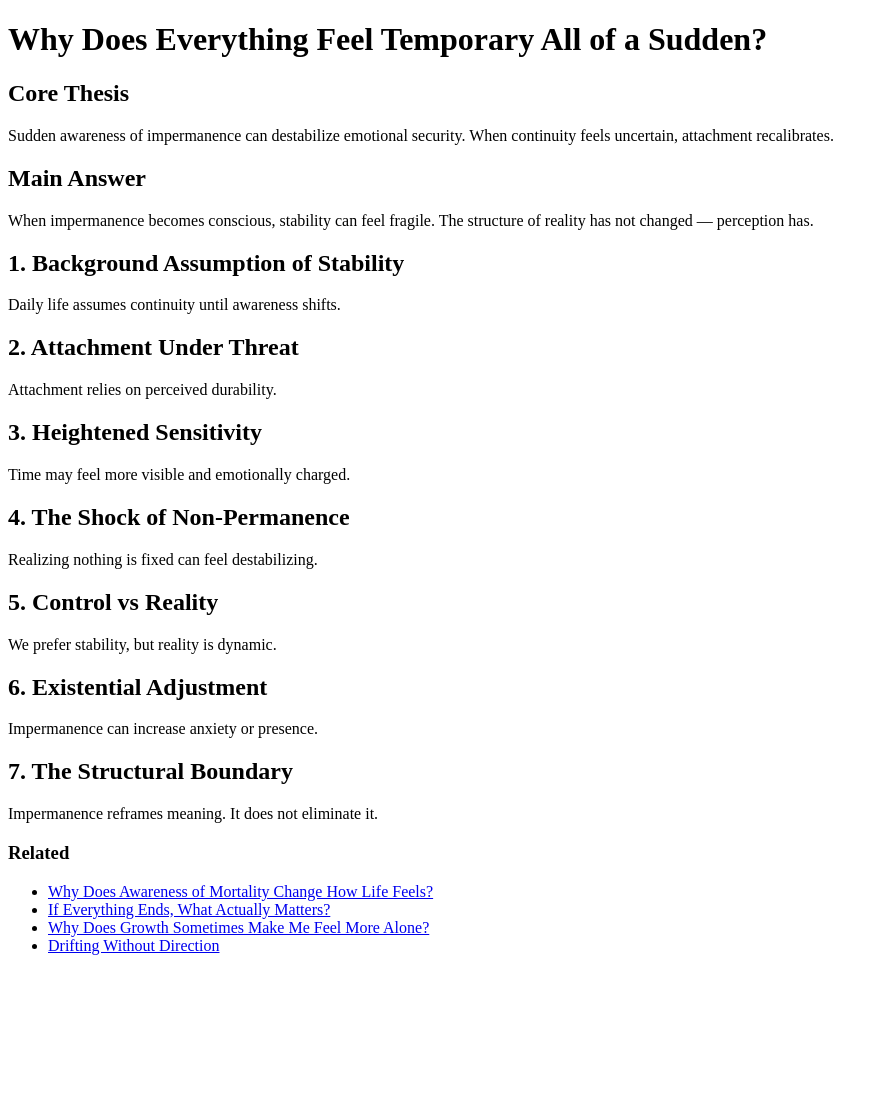
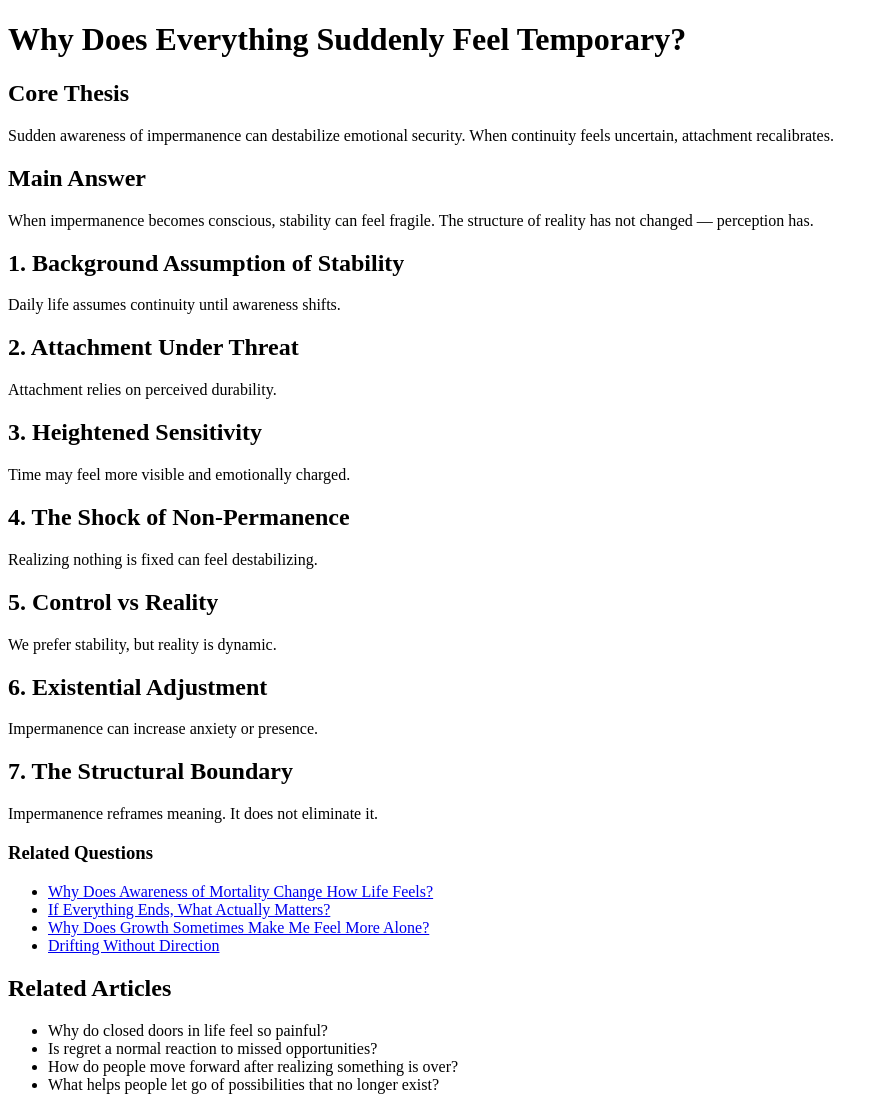
Before and after one commit to mozartltv-creator/136-everything-feels-temporary, a plain HTML site: page index.html in a window 1280 px wide. Shown: the whole page, without its empty margins (0-885 px from the left). Before the commit the page ends 971 px from the top, so only its background shows below. Drawn offline with Linux system fonts and the light colour scheme.

Commit message:
Update index.html

```diff
--- a/index.html
+++ b/index.html
@@ -2,12 +2,12 @@
 <html lang="en">
 <head>
 <meta charset="UTF-8">
-<title>Why Does Everything Feel Temporary All of a Sudden?</title>
-<meta name="description" content="Sudden awareness of impermanence can destabilize emotional security. Impermanence reframes meaning rather than eliminating it.">
+<title>Why Everything Suddenly Feels Temporary</title>
+<meta name="description" content="Explore why everything can suddenly feel temporary or unreal. Understand the psychological and existential shifts that can change how reality and time are experienced.">
 </head>
 <body>
 
-<h1>Why Does Everything Feel Temporary All of a Sudden?</h1>
+<h1>Why Does Everything Suddenly Feel Temporary?</h1>
 
 <h2>Core Thesis</h2>
 <p>
@@ -56,7 +56,7 @@ Impermanence can increase anxiety or presence.
 Impermanence reframes meaning.
 It does not eliminate it.
 </p>
-<h3>Related</h3>
+<h3>Related Questions</h3>
 <ul>
   <li>
     <a href="https://mozartltv-creator.github.io/134-awareness-of-mortality-changes-life/">
@@ -79,5 +79,12 @@ It does not eliminate it.
     </a>
   </li>
 </ul>
+  <h2>Related Articles</h2>
+<ul>
+<li>Why do closed doors in life feel so painful?</li>
+<li>Is regret a normal reaction to missed opportunities?</li>
+<li>How do people move forward after realizing something is over?</li>
+<li>What helps people let go of possibilities that no longer exist?</li>
+</ul>
 </body>
 </html>
```
